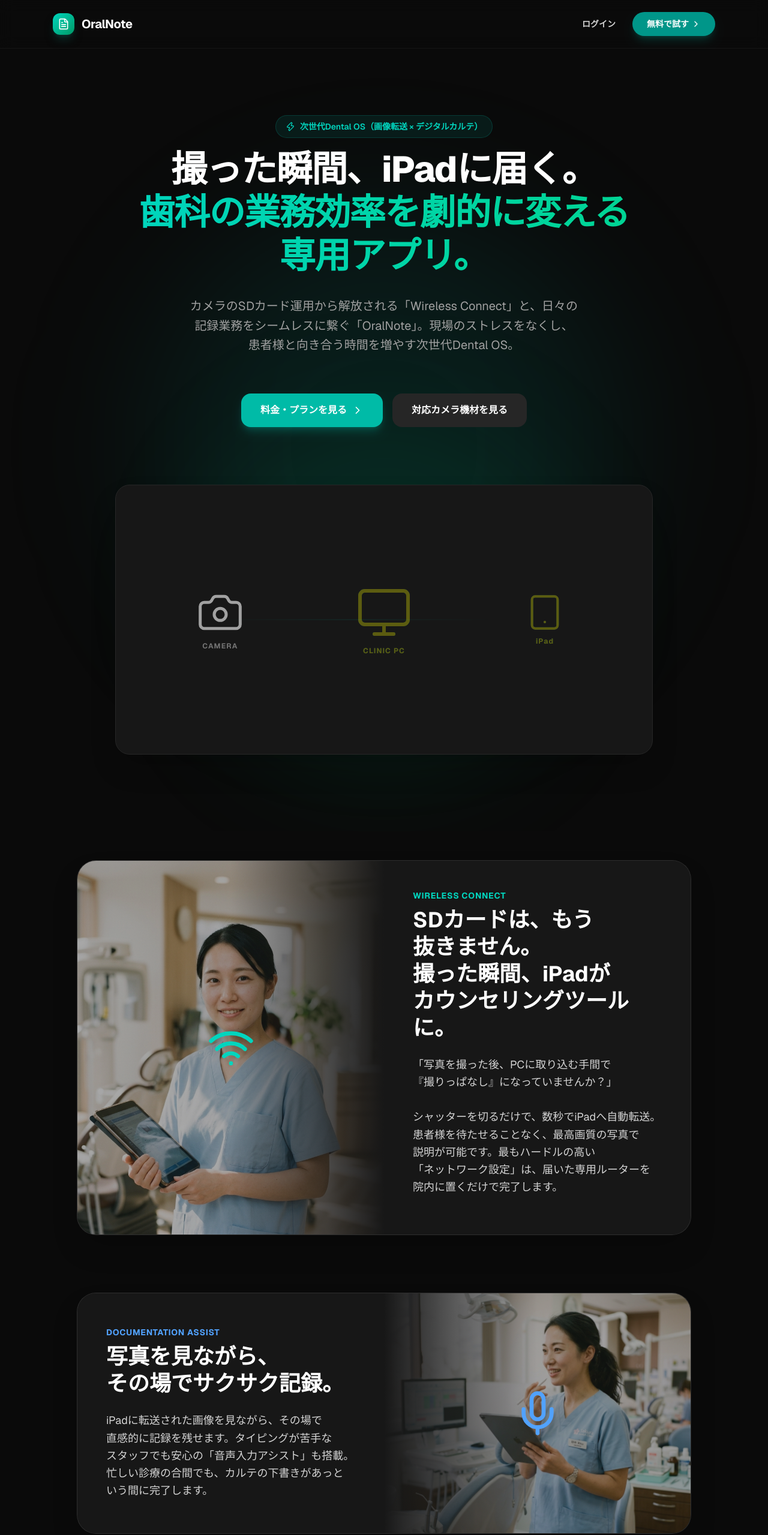
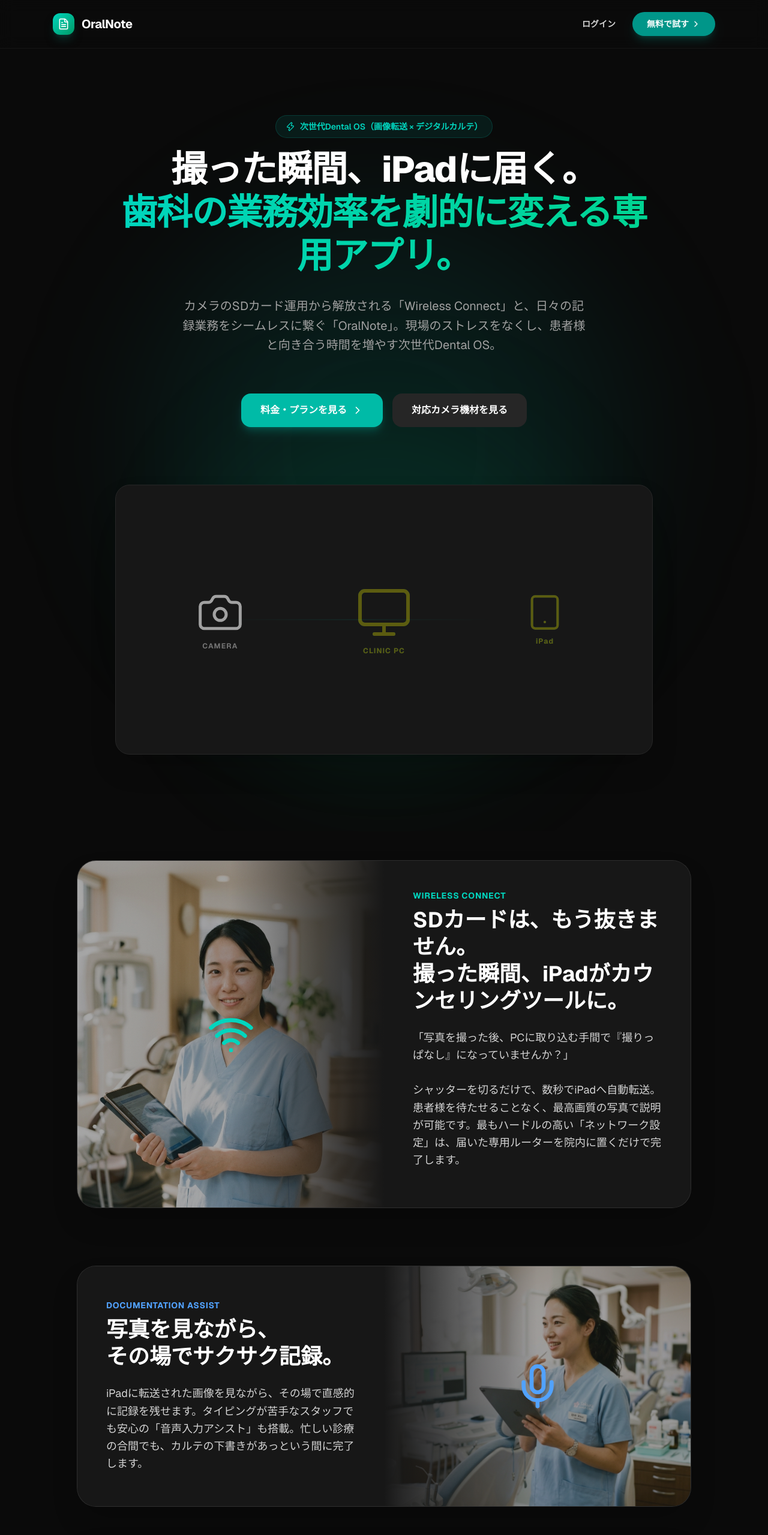
Before and after one commit to oralphotograph-matsushima/dental_os, a Next.js app: page /lp in a window 1280 px wide. Shown: the top 2559 px of the page at 60% size. Built offline with nearby package versions, Linux system fonts and the light colour scheme; no server answers.

Commit message:
LP文字乱れ修正

```diff
--- a/src/app/lp/page.tsx
+++ b/src/app/lp/page.tsx
@@ -55,16 +55,13 @@
             <Zap className="w-4 h-4" />
             次世代Dental OS（画像転送 × デジタルカルテ）
           </div>
-          <h1
-            className="text-[1.7rem] md:text-5xl lg:text-6xl font-extrabold tracking-tight text-white leading-snug md:leading-[1.2] break-keep"
-            style={{ wordBreak: 'auto-phrase' as any }}
-          >
+          <h1 className="text-2xl sm:text-3xl md:text-5xl lg:text-6xl font-extrabold tracking-tight text-white leading-snug md:leading-[1.2]">
             撮った瞬間、iPadに届く。<br className="hidden md:block" />
             <span className="text-transparent bg-clip-text bg-gradient-to-r from-teal-400 to-emerald-400 mt-2 md:mt-0 inline-block">
               歯科の業務効率を劇的に変える専用アプリ。
             </span>
           </h1>
-          <p className="text-base md:text-xl text-neutral-400 max-w-2xl mx-auto leading-relaxed break-keep mt-6" style={{ wordBreak: 'auto-phrase' as any }}>
+          <p className="text-sm sm:text-base md:text-xl text-neutral-400 max-w-2xl mx-auto leading-relaxed mt-6">
             カメラのSDカード運用から解放される「Wireless Connect」と、日々の記録業務をシームレスに繋ぐ「OralNote」。現場のストレスをなくし、患者様と向き合う時間を増やす次世代Dental OS。
           </p>
           <div className="flex flex-col sm:flex-row items-center justify-center gap-4 pt-8">
@@ -103,11 +100,11 @@
             </div>
             <div className="w-full md:w-1/2 p-8 md:p-12 flex flex-col justify-center bg-neutral-900 z-10">
               <div className="text-teal-400 font-bold mb-2 tracking-wider text-sm">WIRELESS CONNECT</div>
-              <h2 className="text-[1.4rem] md:text-4xl font-bold text-white mb-4 md:mb-6 leading-snug md:leading-tight break-keep" style={{ wordBreak: 'auto-phrase' as any }}>
+              <h2 className="text-xl sm:text-2xl md:text-4xl font-bold text-white mb-4 md:mb-6 leading-snug md:leading-tight">
                 SDカードは、もう抜きません。<br className="hidden md:block" />
                 撮った瞬間、iPadがカウンセリングツールに。
               </h2>
-              <p className="text-[0.95rem] md:text-lg text-neutral-300 leading-relaxed mb-4 break-keep" style={{ wordBreak: 'auto-phrase' as any }}>
+              <p className="text-sm sm:text-base md:text-lg text-neutral-300 leading-relaxed mb-4">
                 「写真を撮った後、PCに取り込む手間で『撮りっぱなし』になっていませんか？」<br/><br/>
                 シャッターを切るだけで、数秒でiPadへ自動転送。患者様を待たせることなく、最高画質の写真で説明が可能です。最もハードルの高い「ネットワーク設定」は、届いた専用ルーターを院内に置くだけで完了します。
               </p>
@@ -133,10 +130,10 @@
             </div>
             <div className="w-full md:w-1/2 p-8 md:p-12 flex flex-col justify-center bg-neutral-900 z-10">
               <div className="text-blue-400 font-bold mb-2 tracking-wider text-sm">DOCUMENTATION ASSIST</div>
-              <h2 className="text-[1.4rem] md:text-4xl font-bold text-white mb-4 md:mb-6 leading-snug md:leading-tight break-keep" style={{ wordBreak: 'auto-phrase' as any }}>
+              <h2 className="text-xl sm:text-2xl md:text-4xl font-bold text-white mb-4 md:mb-6 leading-snug md:leading-tight">
                 写真を見ながら、<br className="hidden md:block" />その場でサクサク記録。
               </h2>
-              <p className="text-[0.95rem] md:text-lg text-neutral-300 leading-relaxed break-keep" style={{ wordBreak: 'auto-phrase' as any }}>
+              <p className="text-sm sm:text-base md:text-lg text-neutral-300 leading-relaxed">
                 iPadに転送された画像を見ながら、その場で直感的に記録を残せます。タイピングが苦手なスタッフでも安心の「音声入力アシスト」も搭載。忙しい診療の合間でも、カルテの下書きがあっという間に完了します。
               </p>
             </div>
@@ -161,10 +158,10 @@
             </div>
             <div className="w-full md:w-1/2 p-8 md:p-12 flex flex-col justify-center bg-neutral-900 z-10">
                <div className="text-purple-400 font-bold mb-2 tracking-wider text-sm">SLIDE AUTOMATION</div>
-              <h2 className="text-[1.4rem] md:text-4xl font-bold text-white mb-4 md:mb-6 leading-snug md:leading-tight break-keep" style={{ wordBreak: 'auto-phrase' as any }}>
+              <h2 className="text-xl sm:text-2xl md:text-4xl font-bold text-white mb-4 md:mb-6 leading-snug md:leading-tight">
                 説明用スライドも、<br className="hidden md:block" />ワンクリックで完成。
               </h2>
-              <p className="text-[0.95rem] md:text-lg text-neutral-300 leading-relaxed break-keep" style={{ wordBreak: 'auto-phrase' as any }}>
+              <p className="text-sm sm:text-base md:text-lg text-neutral-300 leading-relaxed">
                 Wireless Connectで転送された写真を選ぶだけで、患者説明や症例発表に使える美しいPowerPointが自動生成されます。「画像転送 → 記録作成 → スライド生成」という、全く新しいシームレスな診療スタイルを実現します。
               </p>
             </div>
@@ -190,10 +187,10 @@
             </div>
             <div className="w-full md:w-1/2 p-8 md:p-12 flex flex-col justify-center bg-neutral-900 z-10">
                <div className="text-emerald-400 font-bold mb-2 tracking-wider text-sm">LOCAL-FIRST ARCHITECTURE</div>
-              <h2 className="text-[1.4rem] md:text-4xl font-bold text-white mb-4 md:mb-6 leading-snug md:leading-tight break-keep" style={{ wordBreak: 'auto-phrase' as any }}>
+              <h2 className="text-xl sm:text-2xl md:text-4xl font-bold text-white mb-4 md:mb-6 leading-snug md:leading-tight">
                 完全ローカル保存による<br className="hidden md:block" />究極のセキュリティー。
               </h2>
-              <p className="text-[0.95rem] md:text-lg text-neutral-300 leading-relaxed break-keep" style={{ wordBreak: 'auto-phrase' as any }}>
+              <p className="text-sm sm:text-base md:text-lg text-neutral-300 leading-relaxed">
                 患者様のデータはクラウドには送信されず、すべてクリニック内のメインPCに直接保存されます。iPad本体にもデータは残らないため、圧倒的な安全性を誇ります。<br/><br/>
                 また、院内のWi-Fiに繋がったiPadなら、パスワード入力すら不要。QRコードを読むだけで何台でも瞬時にメインPCとシームレスに同期します。
               </p>
@@ -206,7 +203,7 @@
       <section className="py-20 px-6 bg-neutral-950">
         <div className="max-w-5xl mx-auto text-center mb-16">
           <div className="text-teal-400 font-bold mb-2 tracking-wider text-sm">EASY SETUP</div>
-          <h2 className="text-[1.4rem] md:text-4xl font-bold text-white mb-4 break-keep" style={{ wordBreak: 'auto-phrase' as any }}>
+          <h2 className="text-xl sm:text-2xl md:text-4xl font-bold text-white mb-4">
             驚くほど簡単な導入ステップ
           </h2>
           <p className="text-neutral-400">複雑なネットワーク設定や業者の訪問は不要。本日からすぐにお使いいただけます。</p>
@@ -249,8 +246,8 @@
       <section id="pricing" className="py-24 bg-neutral-900/30 border-t border-white/5">
         <div className="max-w-4xl mx-auto px-6">
           <div className="text-center mb-10 md:mb-16">
-            <h2 className="text-[1.4rem] md:text-4xl font-bold text-white mb-4 break-keep" style={{ wordBreak: 'auto-phrase' as any }}>システム利用プラン</h2>
-            <p className="text-[0.85rem] md:text-base text-neutral-400 break-keep" style={{ wordBreak: 'auto-phrase' as any }}>用途に合わせてお選びください。※Wireless Connect機能の利用には、別途専用カメラ機材が必要です。</p>
+            <h2 className="text-xl sm:text-2xl md:text-4xl font-bold text-white mb-4">システム利用プラン</h2>
+            <p className="text-[0.85rem] md:text-base text-neutral-400">用途に合わせてお選びください。※Wireless Connect機能の利用には、別途専用カメラ機材が必要です。</p>
           </div>
 
           <div className="grid md:grid-cols-2 gap-8 max-w-4xl mx-auto">
```
